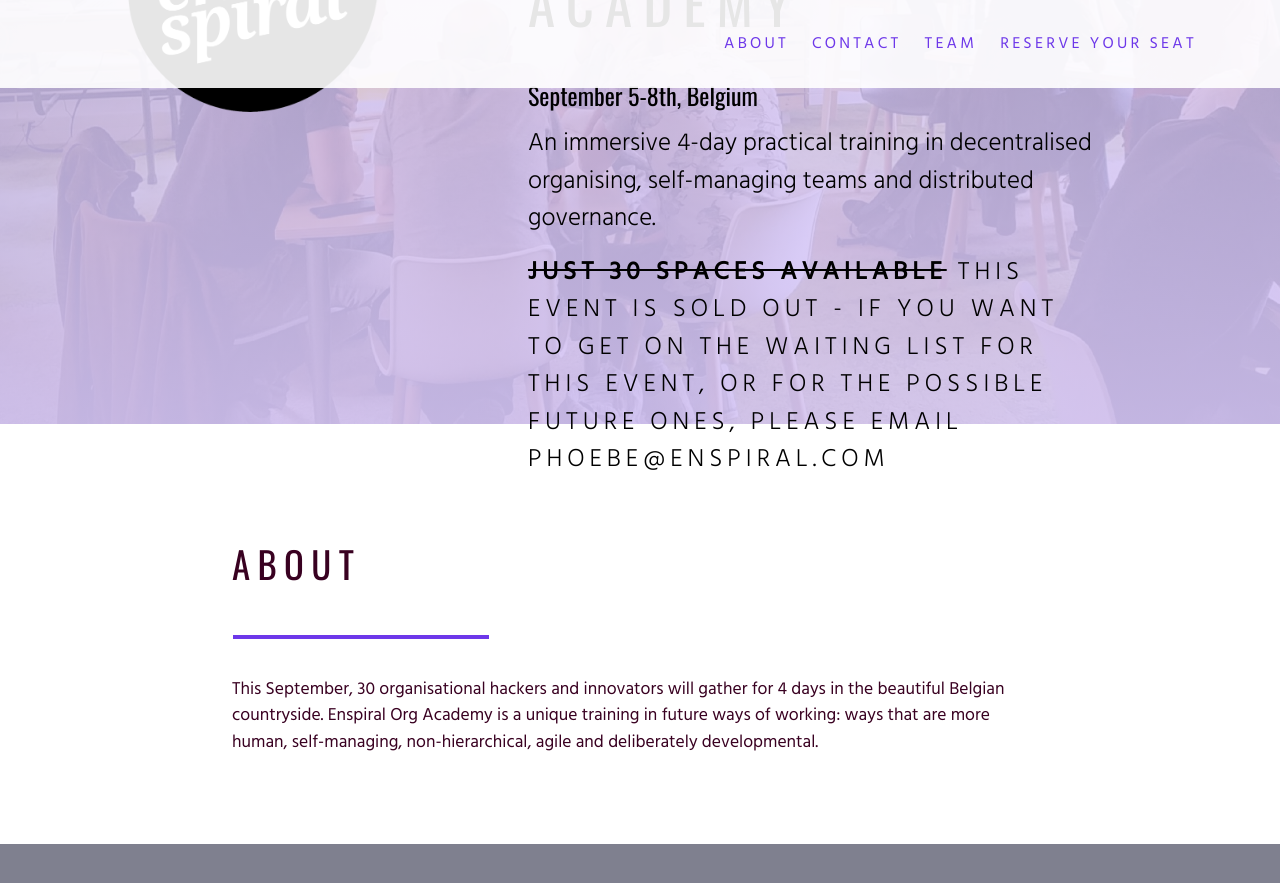
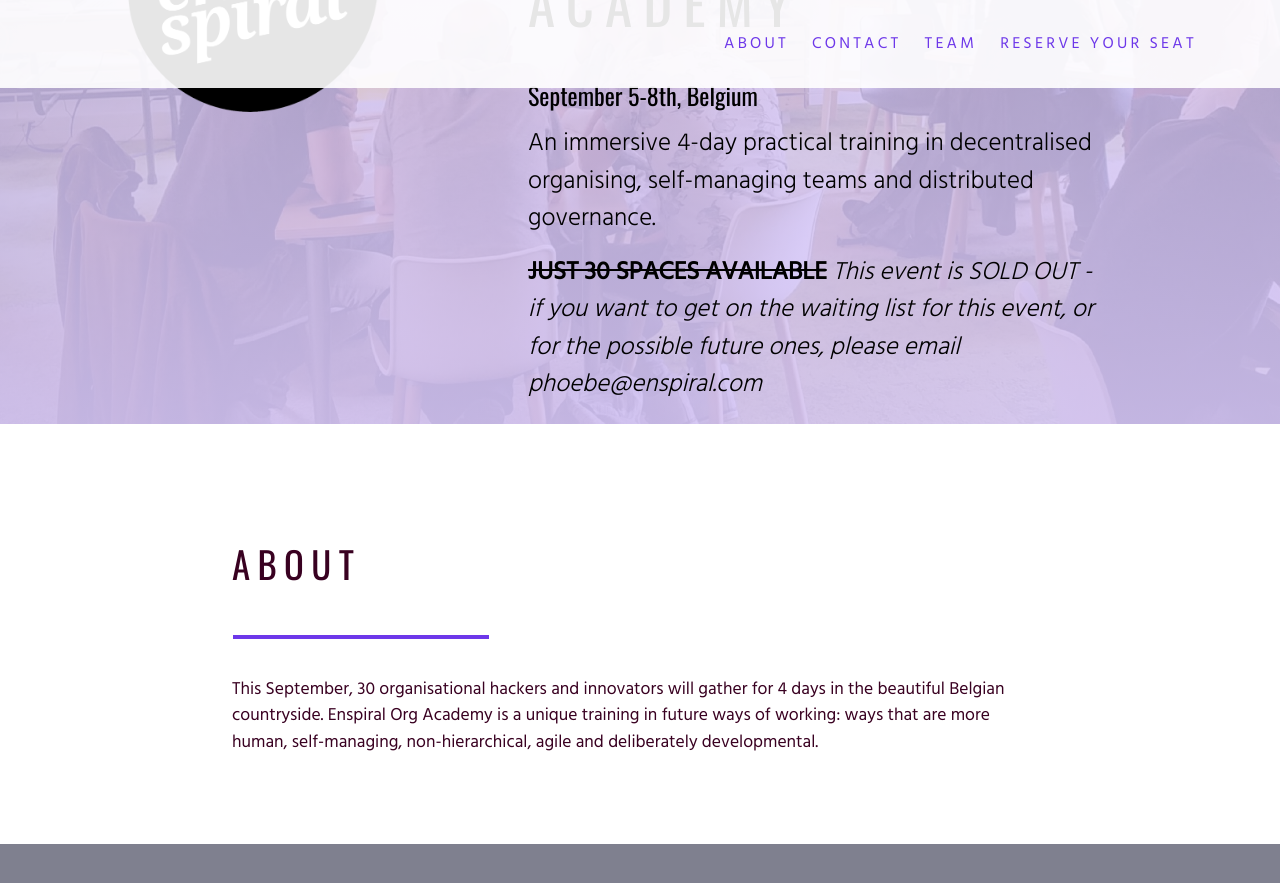
Before and after one commit to rdbartlett/orgacademy.github.io, a Jekyll site: the page built from index.html, in a window 1280 px wide and 900 px high, scrolled down 316 px. Shown: the top 883 px of the window. Built offline with Jekyll 4.4.1, drawn with Linux system fonts in a browser that asks for light colours; nearby versions of some CDN libraries.

Commit message:
Update main.html

```diff
--- a/_layouts/main.html
+++ b/_layouts/main.html
@@ -21,10 +21,10 @@
             <h1 id="name" class="responsive-h1 caps name py2">Enspiral Org Academy</h1>
             <h2 class="responsive-h2">September 5-8th, Belgium</h2>
             <p class="mt2">An immersive 4-day practical training in decentralised organising, self-managing teams and distributed governance.</p>
-            <p class="mt2 caps">
+            <p class="mt2">
               <strong style="text-decoration: line-through;">JUST 30 SPACES AVAILABLE</strong>
-              This event is SOLD OUT - if you want to get on the waiting list for this event,
-              or for the possible future ones, please email phoebe@enspiral.com
+              <em>This event is SOLD OUT - if you want to get on the waiting list for this event,
+                or for the possible future ones, please email phoebe@enspiral.com</em>
             </p>
             <!--<a target="_blank" href="https://www.thehum.org/events-1/enspiral-org-academy/?from-eoa-btn" class="button long caps mt2 caps">Book Now</a> -->
         </div>
```
